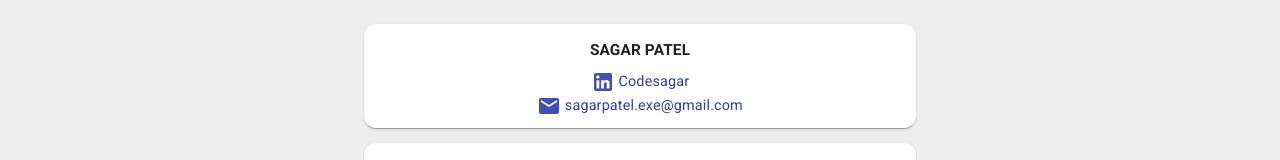
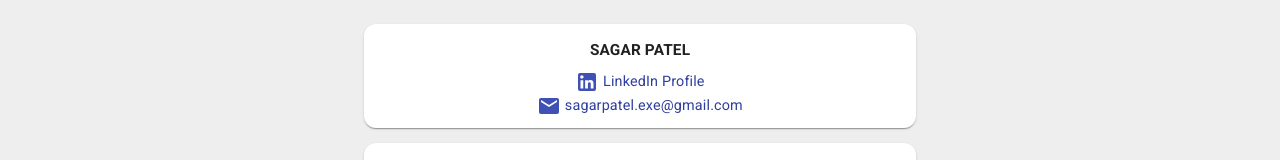
Before and after one commit to codesagar/FindingHospitals, a React (Create React App) app: page /contact in a window 1280 px wide. Shown: the part 773-933 px from the top of the page. Built offline with nearby package versions, Linux system fonts and the light colour scheme.

Commit message:
Contact details modified

```diff
--- a/src/components/DevInfoCard.js
+++ b/src/components/DevInfoCard.js
@@ -48,7 +48,7 @@ const DevInfoCard = () => {
         {
             name: 'Sagar Patel',
             linkedIn: 'https://www.linkedin.com/in/codesagar',
-            linkedInContactText: 'Codesagar',
+            linkedInContactText: 'LinkedIn Profile',
             email: 'sagarpatel.exe@gmail.com',
             emailContactText:'sagarpatel.exe@gmail.com'
         },
@@ -56,7 +56,7 @@ const DevInfoCard = () => {
             name: 'Shreya Paradkar',
             linkedIn: '',
             linkedInContactText:'',
-            email: 'srparadkar@gmail.com',
+            email: 'srparadkar15@gmail.com',
             emailContactText:'srparadkar15@gmail.com',
         }
     ]
@@ -67,7 +67,7 @@ const DevInfoCard = () => {
             {
                 params.linkedIn ?
                     <Typography align="center">
-                        <a href={params.linkedIncontact} className={classes.contact} target="_blank" rel="noreferrer" >
+                        <a href={params.linkedIn} className={classes.contact} target="_blank" rel="noreferrer" >
                             <LinkedInIcon color="primary" />&nbsp;{params.linkedInContactText}
                         </a>
                     </Typography>
```
